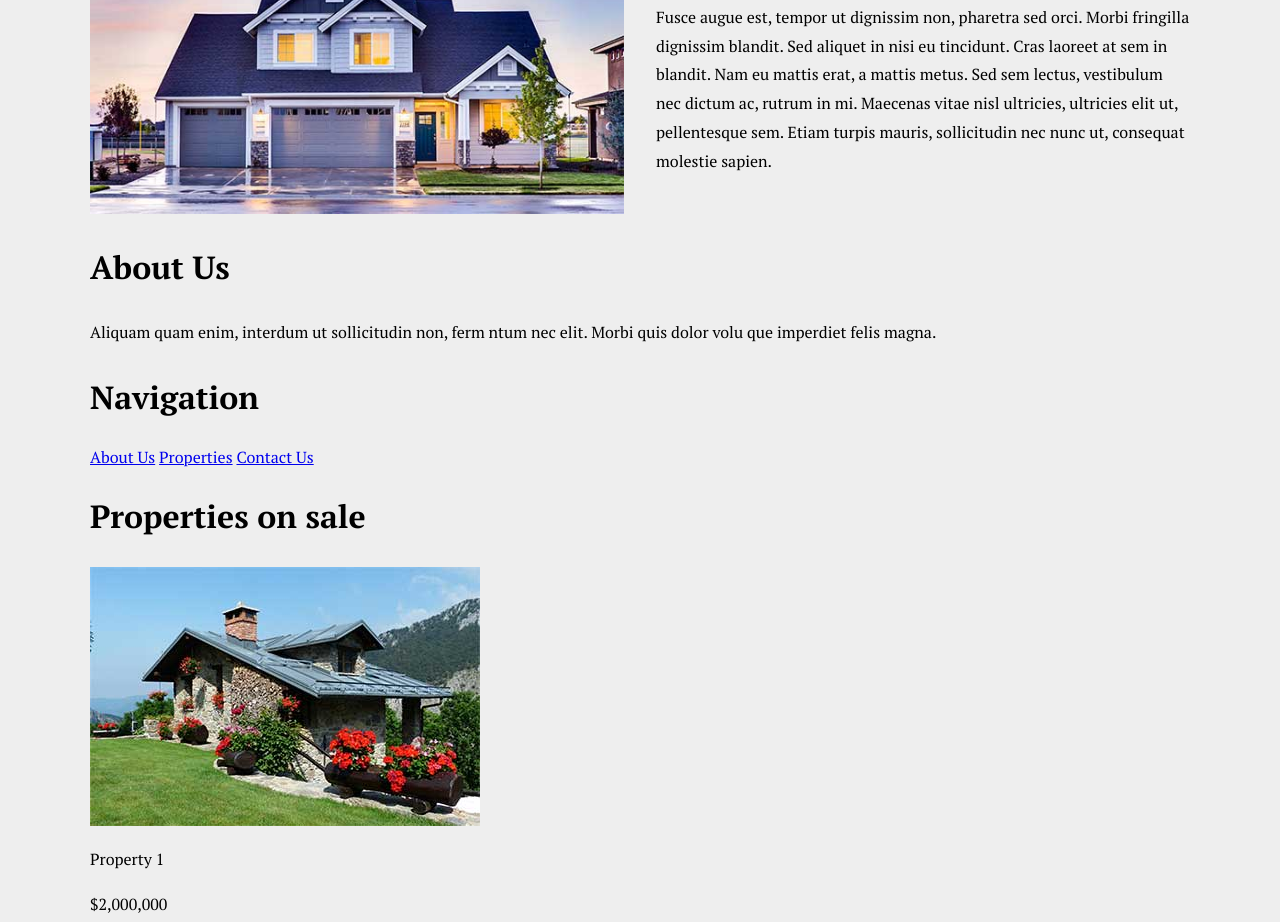
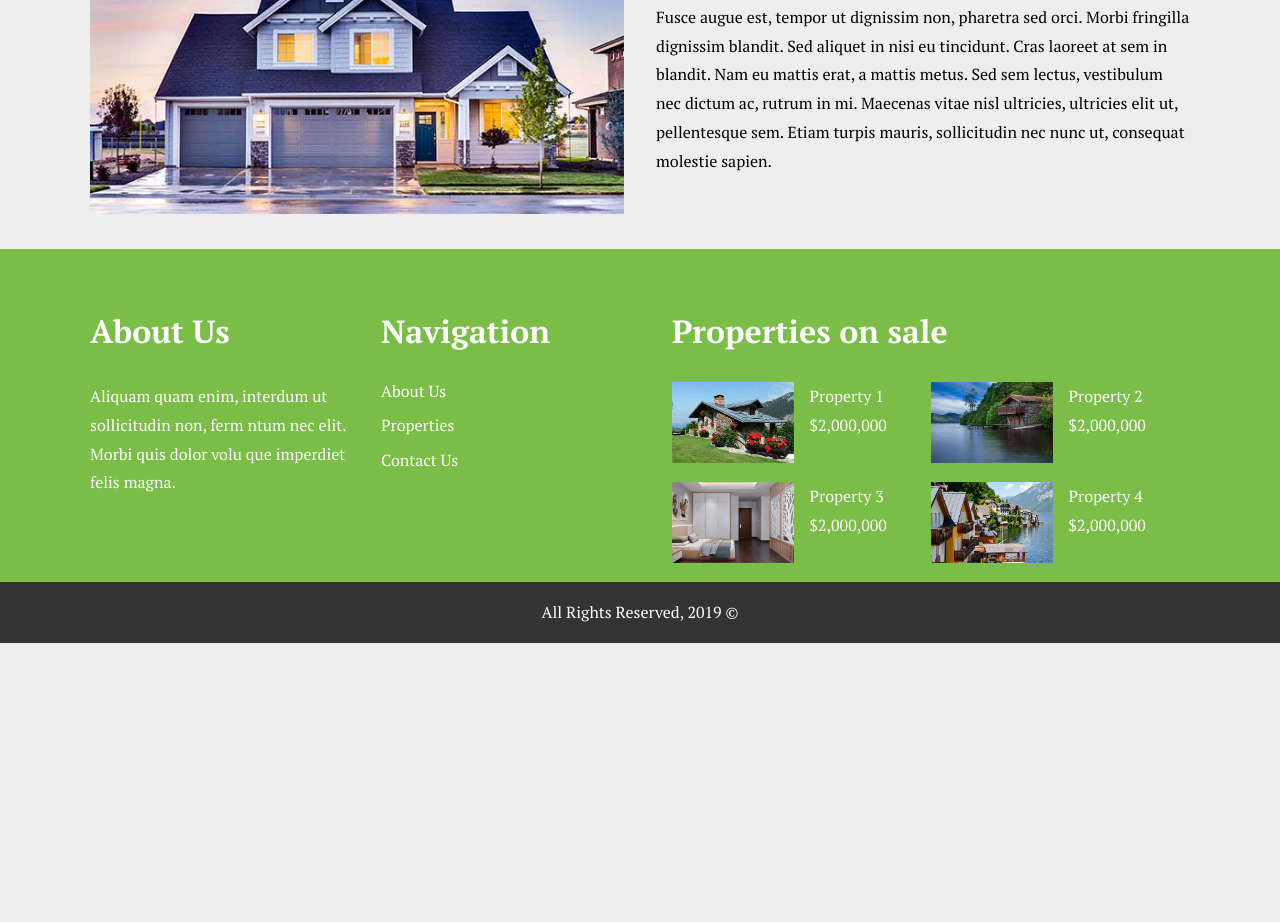
Before and after one commit to Divyarg018/16_building_a_real_estate_website_homepage, a plain HTML site: page index.html in a window 1280 px wide. Shown: the part 2029-2951 px from the top of the page. After the commit the page ends 2672 px from the top, so only its background shows below. Drawn offline with nearby package versions, Linux system fonts and the light colour scheme.

Commit message:
css for the footer

```diff
--- a/css/style.css
+++ b/css/style.css
@@ -175,3 +175,45 @@ h3 {
          text-align: left;
     }
 }
+.footer {
+    background-color: var(--primary);
+    padding-top: var(--padding2);
+    margin-top: 2rem;
+    color: var(--light);
+}
+@media (min-width: 768px) {
+    .footer .container {
+         display: grid;
+         grid-template-columns: 1fr 1fr 2fr;
+         grid-column-gap: 2rem;
+    }
+}
+.footer .navigation {
+    display: grid;
+    grid-row-gap: 1rem;
+}
+.footer .navigation a {
+    color: var(--light);
+    text-decoration: none;
+}
+
+.properties-container {
+    display: grid;
+    grid-template-columns: repeat(auto-fit, minmax(200px, 1fr));
+    grid-template-rows: repeat(2, auto);
+    grid-row-gap: 1rem;
+}
+.properties-container .property-info {
+    display: grid;
+    grid-template-columns: repeat(2, 1fr);
+    grid-gap: 1rem;
+}
+.properties-container .property-info p {
+    margin: 0;
+}
+.copyright {
+    background-color: var(--dark);
+    margin: 1rem 0 0 0;
+    text-align: center;
+    padding: var(--padding);
+}
```
